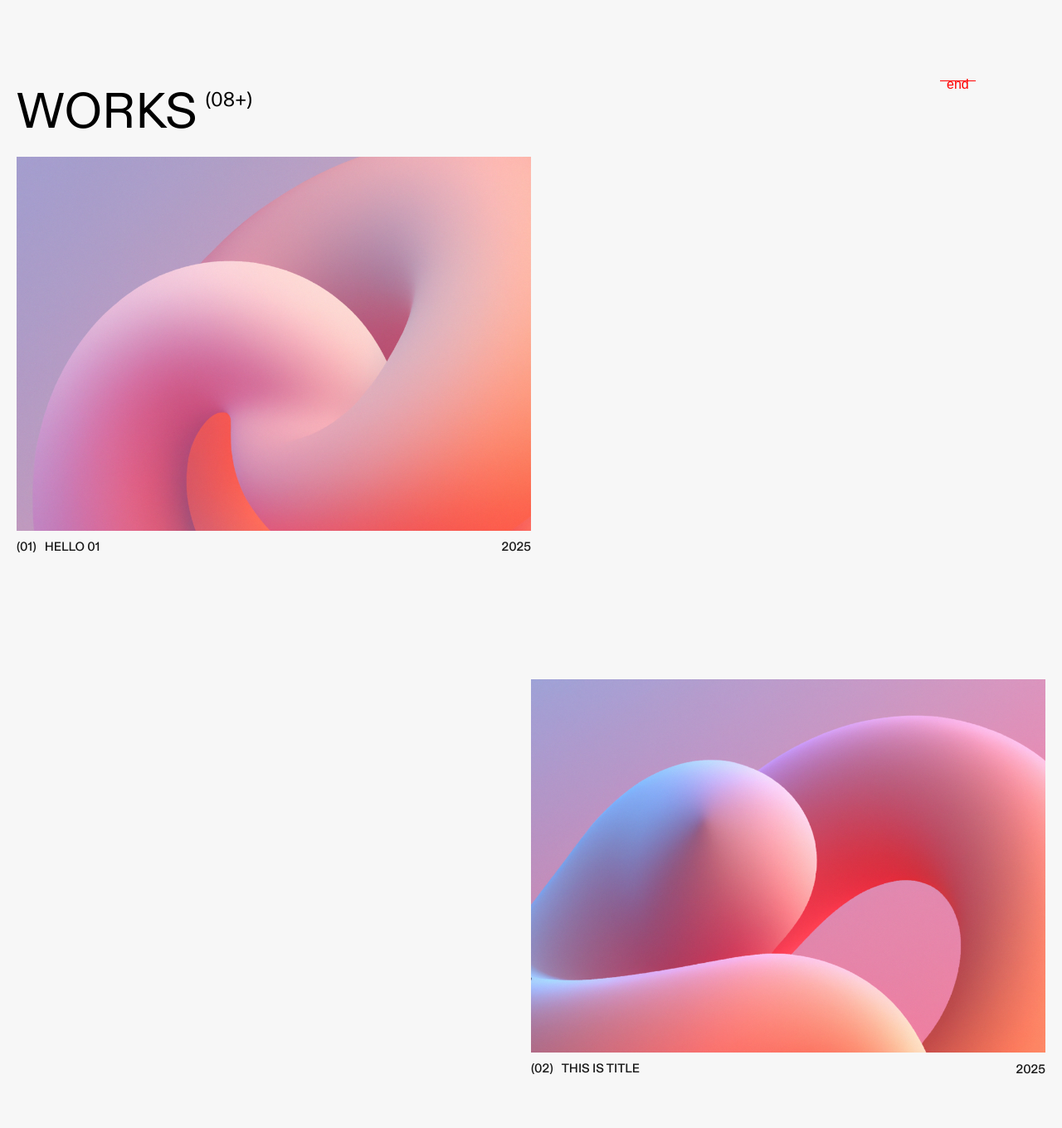
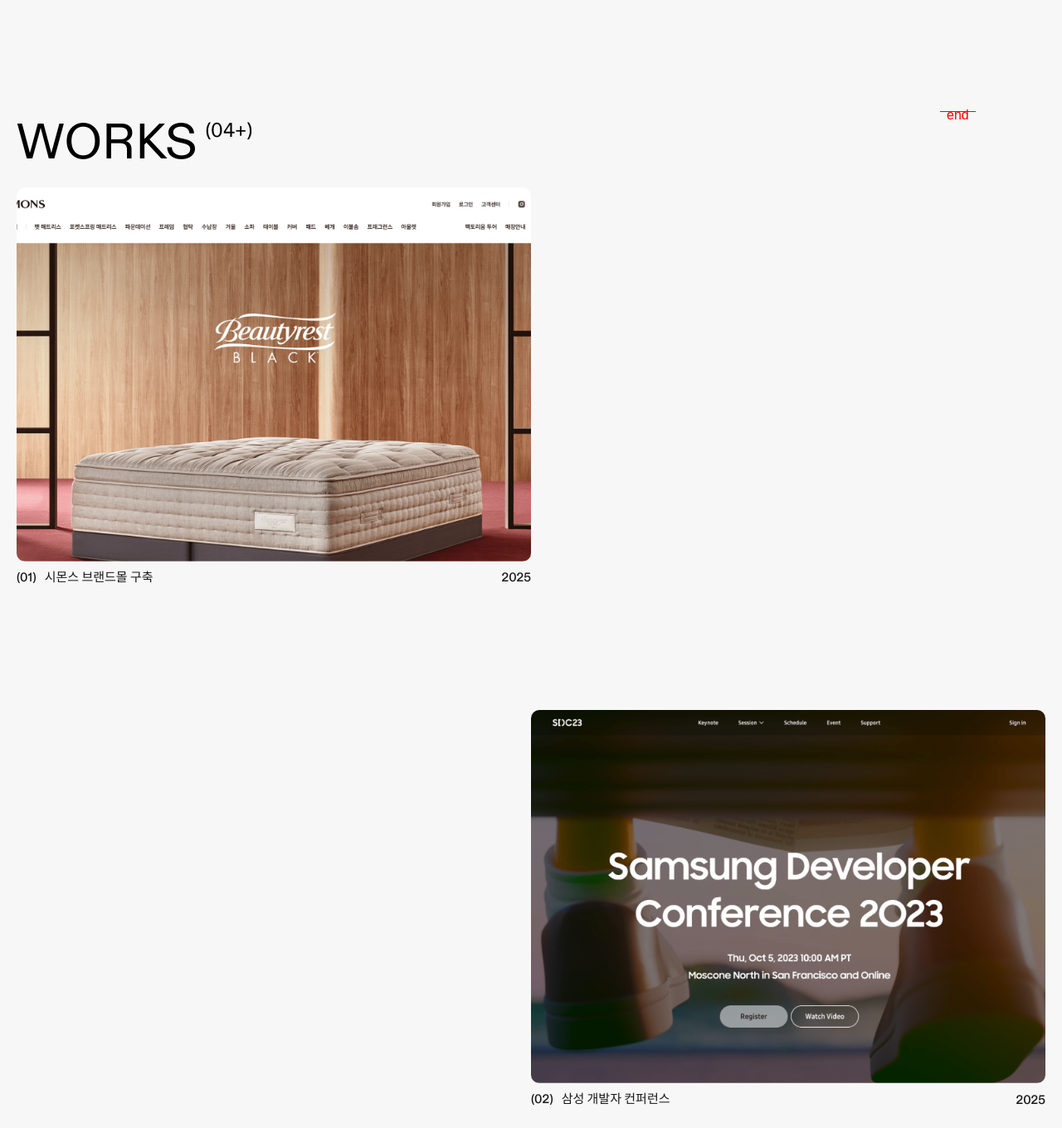
Before and after one commit to sejin-kr/portfolio_previous, a plain HTML site: page workspace/html/index.html in a window 1280 px wide. Shown: the part 3560-4920 px from the top of the page at 83% size. Drawn offline with nearby package versions, Linux system fonts and the light colour scheme; files that its build step writes are made by us from their sources.

Commit message:
feat: 프로젝트 개수 체크 함수 추가

```diff
--- a/workspace/assets/css/_main.scss
+++ b/workspace/assets/css/_main.scss
@@ -530,7 +530,7 @@
         width: 50%;
         height: 0;
         padding-bottom: 36.35%;
-        // border-radius: 4px;
+        border-radius: 10px;
         overflow: hidden;
 
         &:hover {
--- a/workspace/assets/js/common.js
+++ b/workspace/assets/js/common.js
@@ -73,12 +73,21 @@
   });
 }
 
+// * =============== check number of projects ===============v *//
+function checkProject() {
+  const prjItems = document.querySelectorAll('.project-list li');
+  const countNum = document.querySelector('.sec-work .title-box span');
+
+  const count = prjItems.length;
+  const formattedCount = count < 10 ? `0${count}` : `${count}`;
+
+  countNum.textContent = `(${formattedCount}+)`;
+}
+
 // * =============== mask text ===============v *//
 function maskTextEffect() {
   const contentWrap = document.getElementById('smooth-wrapper');
   const elementAmount = document.querySelector('.card-content ul').offsetHeight;
-
-  console.log(contentWrap);
 
   gsap
     .timeline({
@@ -317,8 +326,6 @@
 function moveToOffsetTop() {
   const menu = document.querySelectorAll('header nav li');
 
-  console.log(menu);
-
   menu.forEach((item) => {
     item.addEventListener('click', function (e) {
       const link = this.querySelector('a');
@@ -339,6 +346,7 @@
 window.addEventListener('load', function () {
   // scrollSmoother();
   cursorFunc();
+  checkProject();
   maskTextEffect();
   // splitTextEffect();
   splitNavEffect();
--- a/workspace/html/index.html
+++ b/workspace/html/index.html
@@ -125,6 +125,11 @@
                         <li>World</li>
                         <li>heiiii</li>
                       </ul>
+                      <ul class="list-content">
+                        <li>2025</li>
+                        <li>School</li>
+                        <li>heiiii</li>
+                      </ul>
                     </div>
                   </div>
                 </div>
@@ -147,11 +152,13 @@
                     <span>(08+)</span>
                   </div>
 
-                  <ul>
+                  <ul class="project-list">
                     <li>
                       <a href="#" class="card">
                         <div class="img-box">
-                          <img src="../assets/images/test-01.jpg" alt="test" />
+                          <img
+                            src="../assets/images/project/project_simmons.png"
+                            alt="시몬스 프로젝트 메인화면" />
                           <div class="overlay"></div>
                         </div>
                       </a>
@@ -159,7 +166,7 @@
                       <div class="tit">
                         <div>
                           <span class="num">(01)</span>
-                          <span>hello 01</span>
+                          <span>시몬스 브랜드몰 구축</span>
                         </div>
                         <div class="split-line">
                           <span>2025</span>
@@ -170,7 +177,9 @@
                     <li>
                       <a href="#" class="card">
                         <div class="img-box">
-                          <img src="../assets/images/test-02.jpg" alt="test" />
+                          <img
+                            src="../assets/images/project/project_sdc2023.png"
+                            alt="삼성 개발자 컨퍼런스 2023 메인화면" />
                           <div class="overlay"></div>
                         </div>
                       </a>
@@ -178,7 +187,7 @@
                       <div class="tit">
                         <div>
                           <span class="num">(02)</span>
-                          <span>This is Title</span>
+                          <span>삼성 개발자 컨퍼런스</span>
                         </div>
                         <div class="split-line">
                           <span>2025</span>
```
Also changed, not shown: workspace/assets/images/project/project_iqsc.png (added), workspace/assets/images/project/project_sdc2023.png (added), workspace/assets/images/project/project_simmons.png (added), workspace/assets/images/project/project_vdao.png (added).
